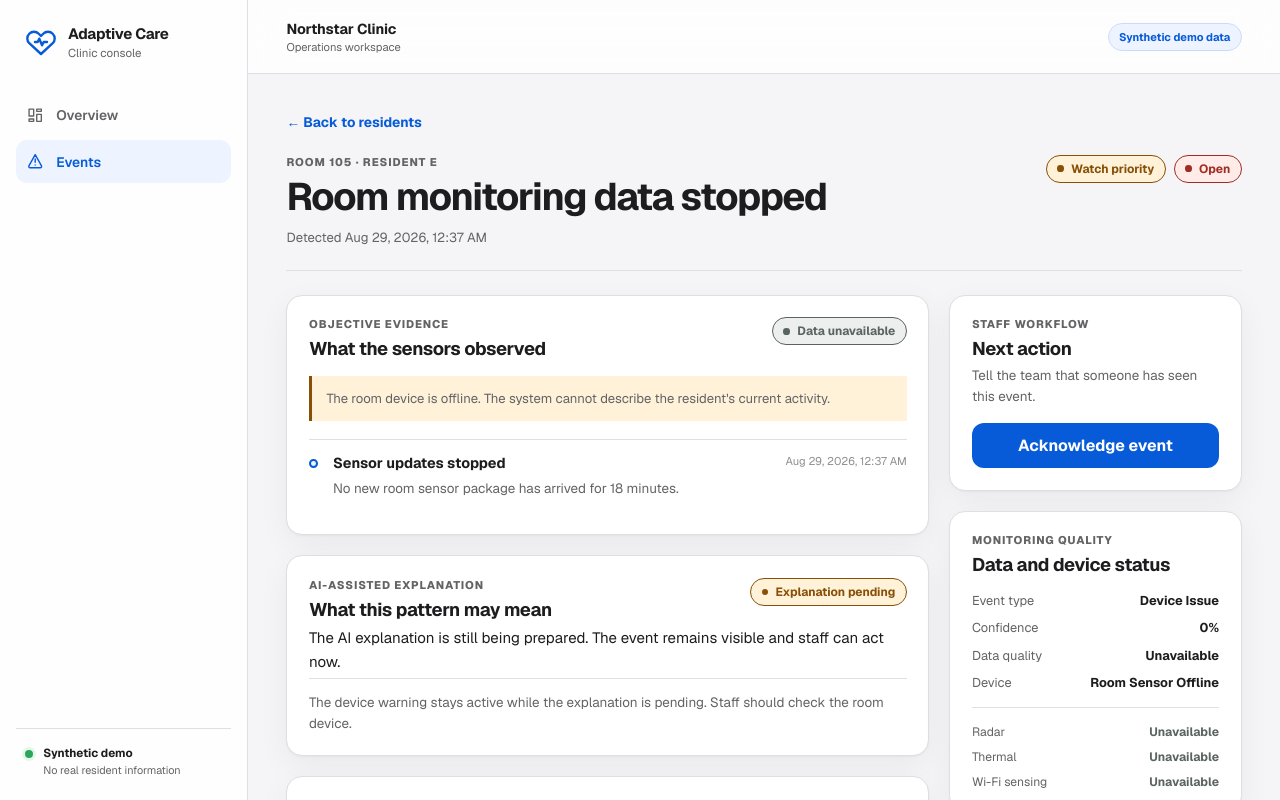
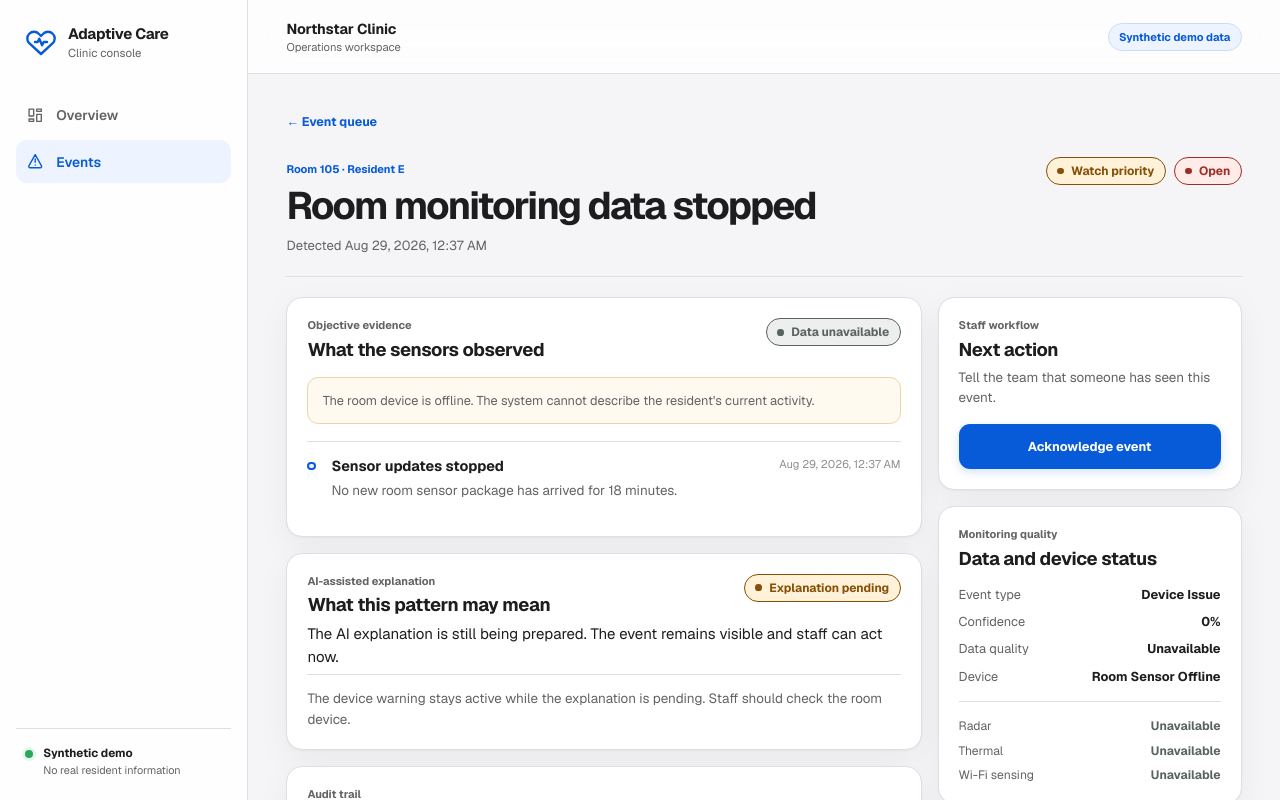
Before and after one commit to aksharkakkad-web/MedicalHardware, a Next.js app in the folder apps/clinic-dashboard/: page /events/evt_device_issue_105 in a window 1280 px wide. Shown: the top 800 px of the page. Built offline with nearby package versions, Linux system fonts and the light colour scheme.

Commit message:
feat: refine clinic event workspace

```diff
--- a/apps/clinic-dashboard/src/features/events/event-detail.module.css
+++ b/apps/clinic-dashboard/src/features/events/event-detail.module.css
@@ -1,17 +1,19 @@
-.page { display: grid; gap: 1.5rem; }
-.backLink { width: fit-content; color: var(--color-accent-strong); font-size: 0.86rem; font-weight: 700; }
+.page { display: grid; gap: 1.25rem; }
+.backLink { width: fit-content; color: var(--color-accent-strong); font-size: .78rem; font-weight: 650; }
 .backLink:hover { text-decoration: underline; }
-.header { display: flex; align-items: flex-start; justify-content: space-between; gap: 1.5rem; padding-bottom: 1.5rem; border-bottom: 1px solid var(--color-border); }
-.eyebrow, .sectionLabel { color: var(--color-text-muted); font-size: 0.7rem; font-weight: 750; letter-spacing: 0.08em; text-transform: uppercase; }
-.header h1 { max-width: 48rem; margin-top: 0.4rem; font-size: clamp(1.75rem, 3vw, 2.5rem); line-height: 1.12; letter-spacing: -0.035em; }
+.header { display: flex; align-items: flex-start; justify-content: space-between; gap: 1.5rem; padding: .45rem 0 1.4rem; border-bottom: 1px solid var(--color-border); }
+.residentLink, .sectionLabel { color: var(--color-text-muted); font-size: .69rem; font-weight: 650; }
+.residentLink { color: var(--color-accent-strong); }
+.header h1 { max-width: 48rem; margin-top: .45rem; font-size: clamp(1.8rem, 3vw, 2.65rem); line-height: 1.08; letter-spacing: -.045em; }
 .timestamp { margin-top: 0.65rem; color: var(--color-text-muted); font-size: 0.82rem; }
 .headerStatuses { display: flex; flex-wrap: wrap; justify-content: flex-end; gap: 0.5rem; }
-.layout { display: grid; grid-template-columns: minmax(0, 1.65fr) minmax(18rem, 0.75fr); gap: 1.25rem; align-items: start; }
-.primaryColumn, .sideColumn { display: grid; gap: 1.25rem; }
-.panel { padding: 1.35rem; border: 1px solid var(--color-border); border-radius: var(--radius-card); background: var(--color-surface); box-shadow: var(--shadow-card); }
+.layout { display: grid; grid-template-columns: minmax(0, 1.72fr) minmax(19rem, .72fr); gap: 1rem; align-items: start; }
+.primaryColumn, .sideColumn { display: grid; gap: 1rem; }
+.sideColumn { position: sticky; top: 1rem; }
+.panel { padding: 1.25rem; border: 1px solid var(--color-border); border-radius: 1rem; background: var(--color-surface); box-shadow: var(--shadow-card); }
 .panel h2 { margin-top: 0.35rem; font-size: 1.15rem; letter-spacing: -0.02em; }
 .panelHeading { display: flex; align-items: flex-start; justify-content: space-between; gap: 1rem; }
-.safetyNote { margin-top: 1rem; padding: 0.8rem 0.9rem; border-left: 3px solid var(--color-status-attention-text); background: var(--color-status-attention-bg); color: var(--color-text-muted); font-size: 0.82rem; line-height: 1.5; }
+.safetyNote { margin-top: 1rem; padding: .8rem .9rem; border: 1px solid #eed3a3; border-radius: .7rem; background: #fffaf0; color: var(--color-text-muted); font-size: .8rem; line-height: 1.5; }
 .evidenceList { display: grid; gap: 0; margin-top: 1.1rem; list-style: none; }
 .evidenceList li { display: grid; grid-template-columns: 0.8rem minmax(0, 1fr); gap: 0.7rem; padding: 0.9rem 0; border-top: 1px solid var(--color-border); }
 .evidenceMarker { width: 0.55rem; height: 0.55rem; margin-top: 0.3rem; border: 2px solid var(--color-accent-strong); border-radius: 50%; background: var(--color-accent-soft); }
@@ -21,7 +23,7 @@
 .evidenceList p, .interpretation, .uncertainty, .actionExplanation, .completed { margin-top: 0.35rem; color: var(--color-text-muted); font-size: 0.84rem; line-height: 1.55; }
 .interpretation { color: var(--color-text); font-size: 0.94rem; }
 .uncertainty { padding-top: 0.8rem; border-top: 1px solid var(--color-border); }
-.primaryButton, .error button { width: 100%; margin-top: 1rem; padding: 0.75rem 1rem; border: 0; border-radius: var(--radius-control); color: #fff; background: var(--color-accent-strong); font-weight: 700; cursor: pointer; }
+.primaryButton, .error button { width: 100%; min-height: 2.8rem; margin-top: 1rem; padding: .7rem 1rem; border: 0; border-radius: .7rem; color: #fff; background: var(--color-accent-strong); box-shadow: 0 3px 10px rgb(7 91 216 / 18%); font-size: .8rem; font-weight: 680; cursor: pointer; }
 .primaryButton:disabled { opacity: 0.62; cursor: wait; }
 .actionError { margin-top: 0.75rem; color: var(--color-status-critical-text); font-size: 0.78rem; }
 .resolutionForm { display: grid; gap: 1rem; margin-top: 1rem; }
@@ -77,6 +79,7 @@
 
 @media (max-width: 1100px) {
   .layout { grid-template-columns: 1fr; }
+  .sideColumn { position: static; }
 }
 
 @media (max-width: 600px) {
--- a/apps/clinic-dashboard/src/features/events/event-detail.tsx
+++ b/apps/clinic-dashboard/src/features/events/event-detail.tsx
@@ -95,7 +95,7 @@ export function EventDetail({ eventId }: Readonly<{ eventId: string }>) {
   if (result.status === "error") {
     return (
       <section className={styles.page}>
-        <Link className={styles.backLink} href="/">← Back to residents</Link>
+        <Link className={styles.backLink} href="/events">← Back to events</Link>
         <div className={styles.error} role="alert">
           <h1>Event information is unavailable</h1>
           <p>{result.message} This does not mean the resident is safe or the event is resolved.</p>
@@ -113,11 +113,11 @@ export function EventDetail({ eventId }: Readonly<{ eventId: string }>) {
 
   return (
     <section className={styles.page}>
-      <Link className={styles.backLink} href="/">← Back to residents</Link>
+      <Link className={styles.backLink} href="/events">← Event queue</Link>
 
       <header className={styles.header}>
         <div>
-          <p className={styles.eyebrow}>{event.resident.roomLabel} · {event.resident.displayLabel}</p>
+          <Link className={styles.residentLink} href={`/residents/${event.resident.residentId}`}>{event.resident.roomLabel} · {event.resident.displayLabel}</Link>
           <h1>{event.headline}</h1>
           <p className={styles.timestamp}>Detected {formatTime(event.createdAt)}</p>
         </div>
```
